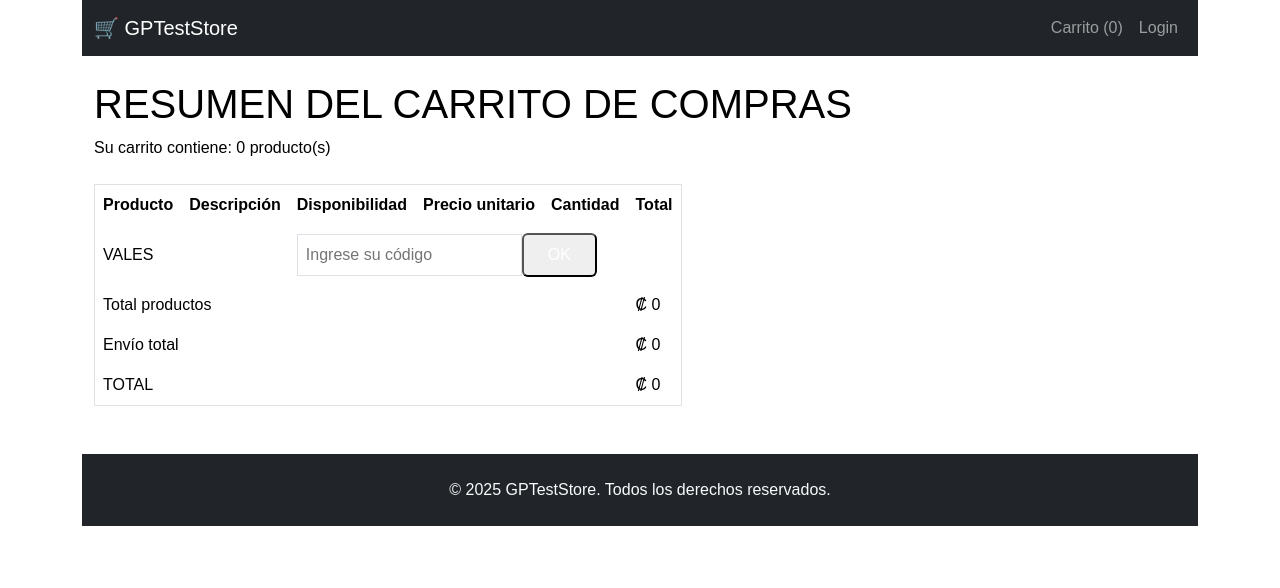
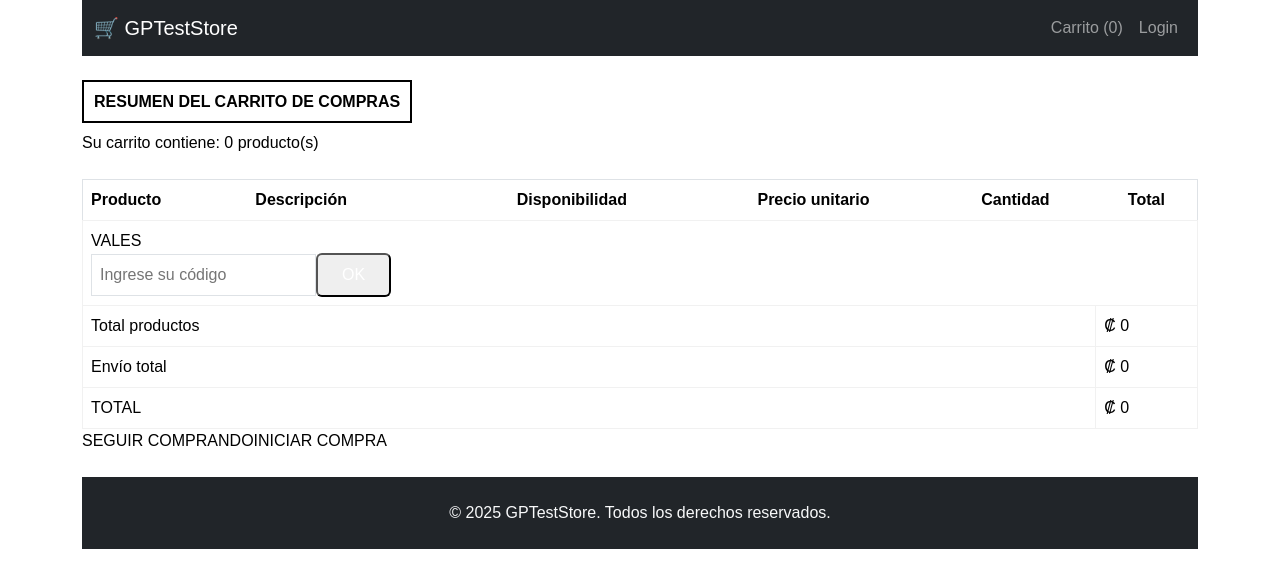
Before and after one commit to ChamanDev-CR/store-demos, a Next.js app: page /cart in a window 1280 px wide. Shown: the top 588 px of the page. Built offline with nearby package versions, Linux system fonts and the light colour scheme.

Commit message:
Se realizan ajustes en la vista cart

```diff
--- a/src/app/cart/page.tsx
+++ b/src/app/cart/page.tsx
@@ -13,12 +13,12 @@ export default function CartPage() {
     const total = subtotal + shipping;
 
     return (
-    <div className="container">
+        <>
             <h1 className="title-resumen">RESUMEN DEL CARRITO DE COMPRAS</h1>
             <p className="mb-4">Su carrito contiene: {cart.length} producto(s)</p>
 
             <div className="overflow-x-auto">
-        <table className="min-w-full border text-sm">
+                <table className="border table-products">
                     <thead className="bg-gray-100 text-left">
                         <tr>
                             <th className="p-2">Producto</th>
@@ -48,9 +48,9 @@ export default function CartPage() {
                         ))}
 
                         <tr className="border-t">
-              <td className="p-2" colSpan={2}>VALES</td>
-              <td colSpan={4} className="p-2">
+                            <td className="p-2" colSpan={6}>
                                 <div className="flex items-center gap-2">
+                                    <div>VALES</div>
                                     <input
                                         type="text"
                                         value={coupon}
@@ -80,9 +80,9 @@ export default function CartPage() {
             </div>
 
             <div className="mt-6 flex justify-between">
-        <Link href="/" className="bg-red-500 text-white px-6 py-2 rounded">SEGUIR COMPRANDO</Link>
-        <Link href="/checkout" className="bg-green-600 text-white px-6 py-2 rounded">INICIAR COMPRA</Link>
+                <Link href="/" className="bg-red-500 px-6 py-2 rounded">SEGUIR COMPRANDO</Link>
+                <Link href="/checkout" className="bg-green-600 px-6 py-2 rounded">INICIAR COMPRA</Link>
             </div>
-    </div>
+        </>
     );
 }
--- a/src/styles/globals.css
+++ b/src/styles/globals.css
@@ -62,3 +62,19 @@ a {
 .card-price {
   font-size: 16px;
 }
+
+.title-resumen {
+  font-size: 16px;
+  font-weight: bold;
+  padding: 10px;
+  border: 2px solid #000;
+  display: inline-block;
+}
+
+.table-products {
+  width: 100%;
+}
+.table-products td {
+
+  border: 1px solid #f1f1f1;
+}
```
Lines whose indentation alone changed are shown as unchanged.
